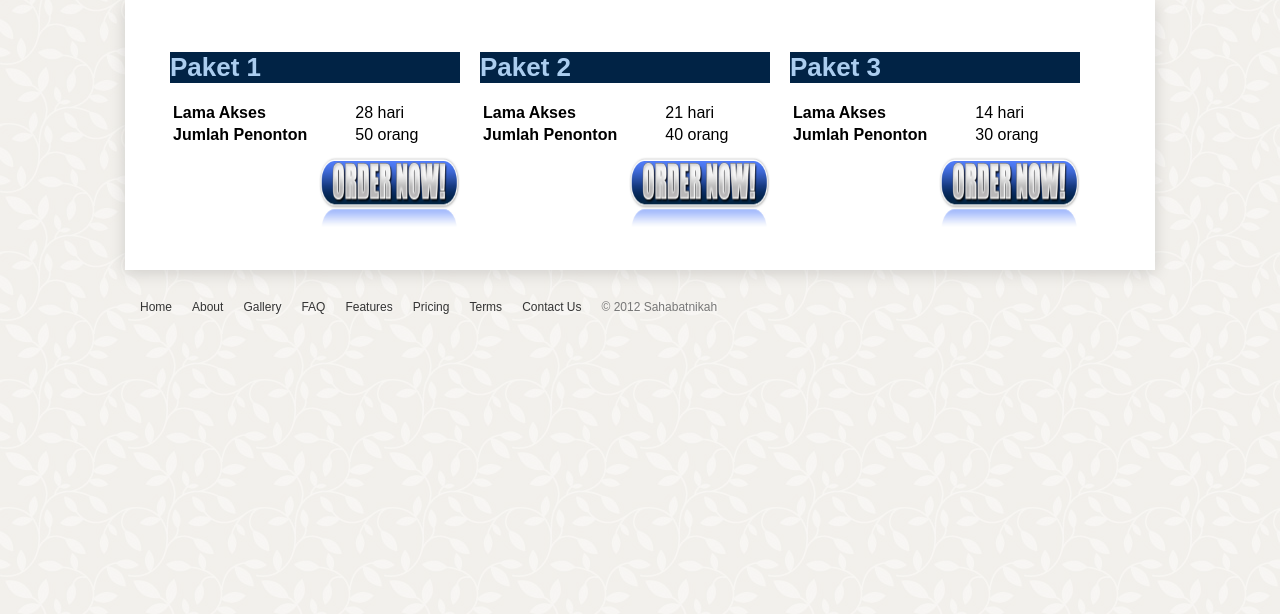
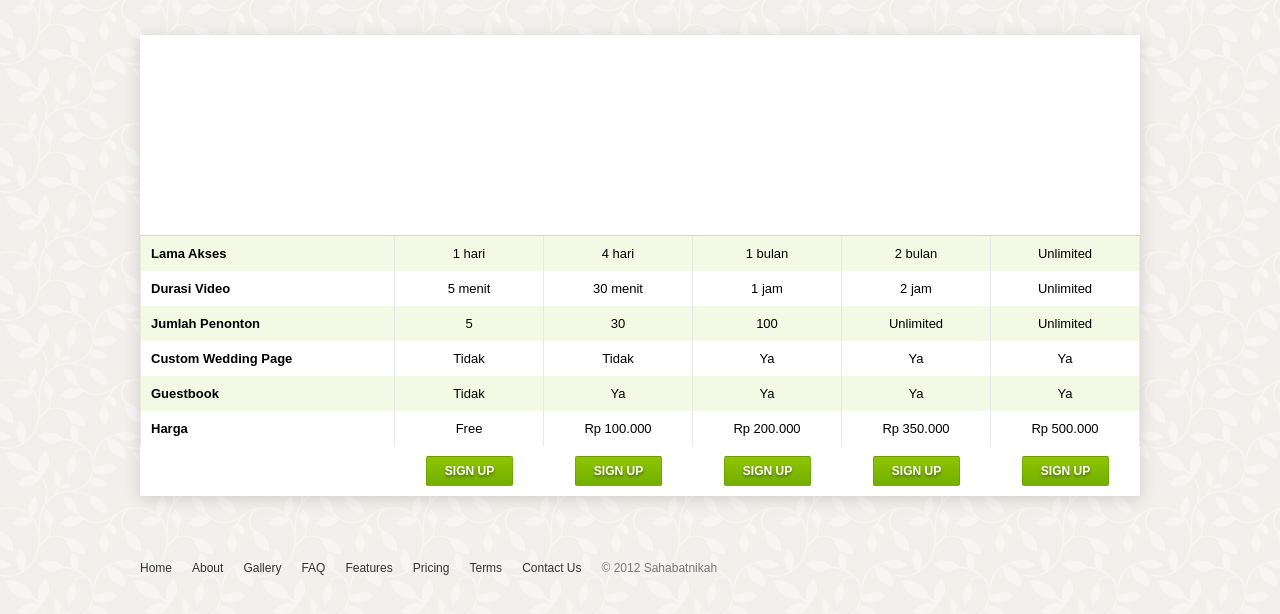
Before and after one commit to Dwira/Sahabat-Nikah, a CodeIgniter app: page /sahabatnikah/pricing in a window 1280 px wide. Shown: the part 50-664 px from the top of the page. Run offline with CodeIgniter, Linux system fonts and the light colour scheme.

Commit message:
Fix Pricing
Beta

```diff
--- a/application/views/pages/pricing.php
+++ b/application/views/pages/pricing.php
@@ -1,51 +1,79 @@
 <div id="pricing-content">
-	<div class="order-coloumn">
-		<h1>Paket 1</h1>
-		<table>
-		<tr>
-			<td><b>Lama Akses</b></td>
-			<td><dd></dd></td>
-			<td>28 hari</td>
-		</tr>
-		<tr>
-			<td><b>Jumlah Penonton</b></td>
-			<td></td>
-			<td>50 orang</td>
-		</tr>
-		</table>
-		<div class="button-order" ><a href="#"><img src="<?=base_url();?>theme/icon/order-button.jpg" height ="70px" width="141px"/></a></div>
+	<div id="package-list">
 	</div>
-	<div class="order-coloumn">
-		<h1>Paket 2</h1>
-		<table>
-		<tr>
-			<td><b>Lama Akses</b></td>
-			<td><dd></dd></td>
-			<td>21 hari</td>
-		</tr>
-		<tr>
-			<td><b>Jumlah Penonton</b></td>
-			<td></td>
-			<td>40 orang</td>
-		</tr>
-		</table>
-		<div class="button-order" ><a href="#"><img src="<?=base_url();?>theme/icon/order-button.jpg" height ="70px" width="141px"/></a></div>
+	<div id="comparation">
+		<div id="feature-list">
+			<ul class="comp-list feature">
+				<li>Lama Akses</li>
+				<li>Durasi Video</li>
+				<li>Jumlah Penonton</li>
+				<li>Custom Wedding Page</li>
+				<li>Guestbook</li>
+				<li>Harga</li>
+			</ul>
+		</div>
+		<div id="feature-status">
+			<div id="feature-status-free" class="feature-status">
+			<ul class="comp-list">
+				<li>1 hari</li>
+				<li>5 menit</li>
+				<li>5</li>
+				<li>Tidak</li>
+				<li>Tidak</li>
+				<li>Free</li>
+			</ul>
+			</div>
+			<div id="feature-status-bronze" class="feature-status">
+			<ul class="comp-list">
+				<li>4 hari</li>
+				<li>30 menit</li>
+				<li>30</li>
+				<li>Tidak</li>
+				<li>Ya</li>
+				<li>Rp 100.000</li>
+			</ul>
+			</div>
+			<div id="feature-status-silver" class="feature-status">
+			<ul class="comp-list">
+				<li>1 bulan</li>
+				<li>1 jam</li>
+				<li>100</li>
+				<li>Ya</li>
+				<li>Ya</li>
+				<li>Rp 200.000</li>
+			</ul>
+			</div>
+			<div id="feature-status-gold" class="feature-status">
+			<ul class="comp-list">
+				<li>2 bulan</li>
+				<li>2 jam</li>
+				<li>Unlimited</li>
+				<li>Ya</li>
+				<li>Ya</li>
+				<li>Rp 350.000</li>
+			</ul>
+			</div>
+			<div id="feature-status-platinum" class="feature-status">
+			<ul class="comp-list">
+				<li>Unlimited</li>
+				<li>Unlimited</li>
+				<li>Unlimited</li>
+				<li>Ya</li>
+				<li>Ya</li>
+				<li>Rp 500.000</li>
+			</ul>
+			</div>
+
+		</div>
 	</div>
-	<div class="order-coloumn">
-		<h1>Paket 3</h1>
-		<table>
-		<tr>
-			<td><b>Lama Akses</b></td>
-			<td><dd></dd></td>
-			<td>14 hari</td>
-		</tr>
-		<tr>
-			<td><b>Jumlah Penonton</b></td>
-			<td></td>
-			<td>30 orang</td>
-		</tr>
-		</table>
-		<div class="button-order" ><a href="#"><img src="<?=base_url();?>theme/icon/order-button.jpg" height ="70px" width="141px"/></a></div>
+	<div id="order-action">
+		<ul id="order-list">
+			<li><a href="#">SIGN UP</a></li>
+			<li><a href="#">SIGN UP</a></li>
+			<li><a href="#">SIGN UP</a></li>
+			<li><a href="#">SIGN UP</a></li>
+			<li><a href="#">SIGN UP</a></li>
+		</ul>
 	</div>
 	<div class="clearfix"></div>
 </div>
--- a/theme/style/pricing.css
+++ b/theme/style/pricing.css
@@ -1,29 +1,95 @@
 /* Pricing Page Start */
 
 #pricing-content{
-	margin-top:100px;
 	background:#fff;
-	width:960px;
-	margin:0px auto 0px;
-	padding:35px;
+	width:1000px;
+	margin:35px auto;
 	box-shadow:0px 3px 15px rgba(0,0,0,0.15);
 }
 
-.order-coloumn {
-	width :290px;
-	height:200px;
-	float : left;
-	margin:0px 10px;
+#package-list {
+	height: 200px;
 }
 
-.order-coloumn h1 {
-	color:#abcdef;
-	background:#012345;
+#comparation {
+	border-top: 1px solid #d7d7d7;
 }
 
-.button-order{
-	float:right;
-	margin-top:10px;
+#feature-list {
+	float: left;
+	border-left:1px solid #e7e7e7;
+	border-right:1px solid #e7e7e7;
+	width:253px;
+}
+
+.comp-list {
+	list-style: none;
+	padding: 0px;
+	margin: 0px;
+}
+
+.comp-list li {
+	padding:10px;
+}
+
+.comp-list li:last-child {
+	border: 0px;
+}
+
+.comp-list li:nth-child(2n-1) {
+	background: rgba(143,196,0,0.1);
+}
+
+.comp-list.feature li {
+	font-weight: bold;
+}
+
+.feature-status {
+	float:left;
+	width:148px;
+	border-right: 1px solid #e7e7e7;
+	text-align: center;
+}
+
+#order-action {
+	padding-left: 255px;
+}
+
+#order-list {
+	list-style: none;
+	padding: 0px;
+	margin: 0px;
+}
+
+#order-list li {
+	float: left;
+	width: 129px;
+	text-align: center;
+	padding: 10px;
+}
+
+#order-list li a {
+	background: #8fc400;
+	background: -moz-linear-gradient(top, #8fc400 0%, #72af00 100%);
+	background: -webkit-gradient(linear, left top, left bottom, color-stop(0%,#8fc400), color-stop(100%,#72af00));
+	background: -webkit-linear-gradient(top, #8fc400 0%,#72af00 100%);
+	background: -o-linear-gradient(top, #8fc400 0%,#72af00 100%);
+	background: -ms-linear-gradient(top, #8fc400 0%,#72af00 100%);
+	background: linear-gradient(to bottom, #8fc400 0%,#72af00 100%);
+	padding:7px 5px;
+	margin: 0 auto;
+	width:75px;
+	display: block;
+	font-size:12px;
+	font-weight: bold;
+	border-radius: 2px;
+	text-shadow: 0px 2px 3px rgba(0,0,0,0.4);
+	border: 1px solid rgba(0,0,0,0.1);
+}
+
+#order-list li a:hover {
+	background: #fd7133;
+	box-shadow: 0px 2px 6px rgba(0,0,0,0.3);
 }
 
 /* Pricing Page End */
```
